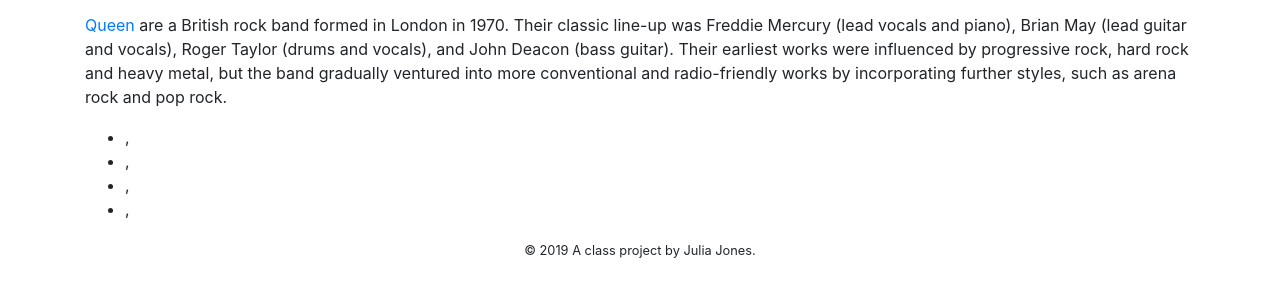
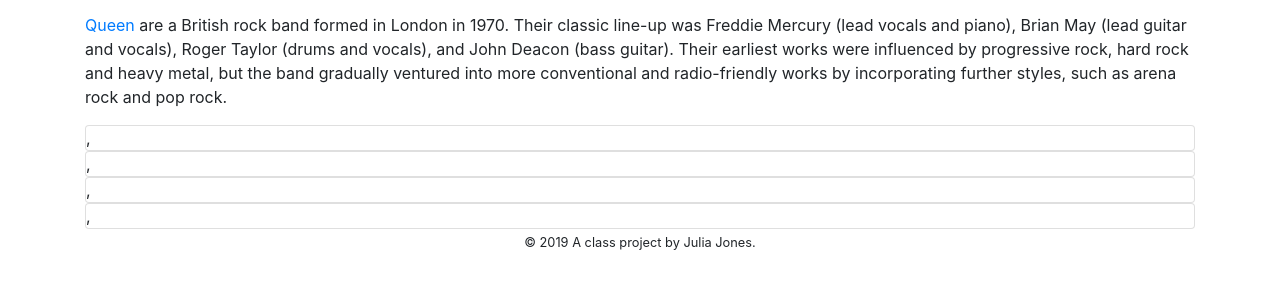
Before and after one commit to juliajones98/julia-final, a website: page src/njk/index.njk in a window 1280 px wide. Shown: the part 419-716 px from the top of the page. Drawn offline with nearby package versions, Linux system fonts and the light colour scheme; files that its build step writes are made by us from their sources; files whose address does not match are found by name.

Commit message:
idk what I'm doing anymore

```diff
--- a/src/njk/index.njk
+++ b/src/njk/index.njk
@@ -19,13 +19,13 @@
       <p>
         <a href="https://en.wikipedia.org/wiki/Queen_(band)">Queen</a> are a British rock band formed in London in 1970. Their classic line-up was Freddie Mercury (lead vocals and piano), Brian May (lead guitar and vocals), Roger Taylor (drums and vocals), and John Deacon (bass guitar). Their earliest works were influenced by progressive rock, hard rock and heavy metal, but the band gradually ventured into more conventional and radio-friendly works by incorporating further styles, such as arena rock and pop rock.
       </p>
-      <ul class="member">
+      <div>
         {% for member in data.members %}
-          <li>{{ members.name }}, {{ members.instruments }}</li>
+          <a class="card">{{ members.name }}, {{ members.instruments }}</a>
         {% else %}
-          <li>This would display if the 'books' collection were empty</li>
+          <a>Original members of Queen</a>
         {% endfor %}
-     </ul>
+      </div>
     </div>
   </div>
 </div>
```
Also changed, not shown: docs/index.html.
